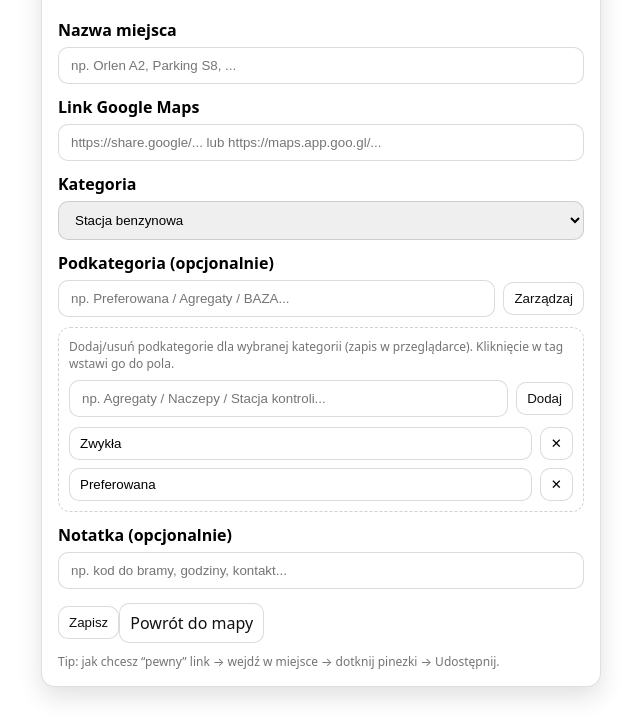
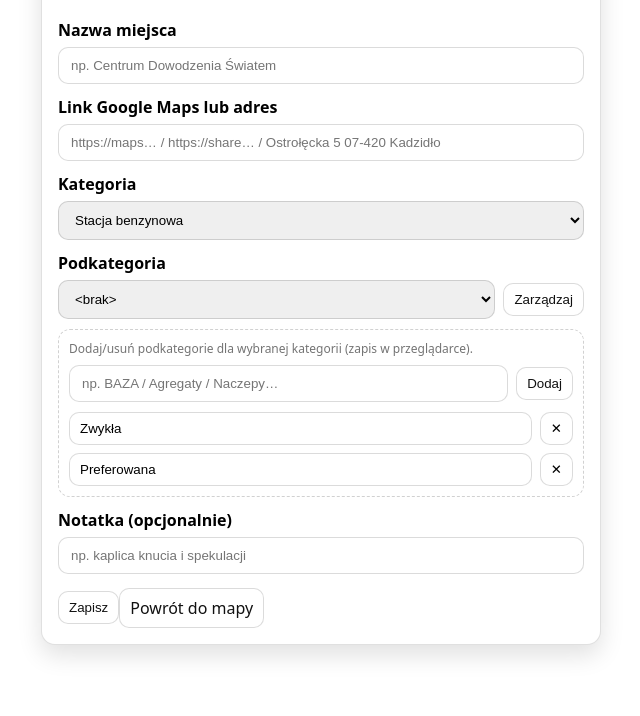
Before and after one commit to wshoq/MapYourPoints, a website: page public/form.html in a window 1280 px wide. Both pictures are taken after a click on the button "Zarządzaj". Shown: the part 102-818 px from the top of the page, without its empty margins (319-959 px from the left). Drawn offline with Linux system fonts and the light colour scheme.

Commit message:
Update form.html

```diff
--- a/public/form.html
+++ b/public/form.html
@@ -12,33 +12,32 @@
     <div class="card">
       <h1>Dodaj punkt</h1>
 
-      <div id="ok" class="small success" style="display:none; margin-bottom:10px;"></div>
-      <div id="err" class="small error" style="display:none; margin-bottom:10px;"></div>
+      <div id="ok" class="small" style="display:none; margin-bottom:10px; color:#1b5e20;"></div>
+      <div id="err" class="small" style="display:none; margin-bottom:10px; color:#b71c1c;"></div>
 
       <form id="f" autocomplete="off">
         <label>Nazwa miejsca</label>
-        <input name="name" id="name" required placeholder="np. Orlen A2, Parking S8, ..." />
+        <input name="name" id="name" required placeholder="np. Centrum Dowodzenia Światem" />
 
-        <label>Link Google Maps</label>
-        <input name="link" id="link" required placeholder="https://share.google/... lub https://maps.app.goo.gl/..." />
+        <label>Link Google Maps lub adres</label>
+        <input name="link" id="link" required placeholder="https://maps… / https://share… / Ostrołęcka 5 07-420 Kadzidło" />
 
         <label>Kategoria</label>
         <select name="category" id="category" required></select>
 
-        <label>Podkategoria (opcjonalnie)</label>
+        <label>Podkategoria</label>
         <div class="row" style="gap:8px;">
-          <input name="subcategory" id="subcategory" list="subListDatalist" placeholder="np. Preferowana / Agregaty / BAZA..." />
-          <datalist id="subListDatalist"></datalist>
+          <select name="subcategory" id="subcategory" style="flex:1;"></select>
           <button class="btn" type="button" id="manageBtn">Zarządzaj</button>
         </div>
 
         <div id="manageBox" class="manageBox" style="display:none;">
           <div class="small muted" style="margin-bottom:8px;">
-            Dodaj/usuń podkategorie dla wybranej kategorii (zapis w przeglądarce). Kliknięcie w tag wstawi go do pola.
+            Dodaj/usuń podkategorie dla wybranej kategorii (zapis w przeglądarce).
           </div>
 
           <div class="row" style="gap:8px;">
-            <input id="newSub" placeholder="np. Agregaty / Naczepy / Stacja kontroli..." />
+            <input id="newSub" placeholder="np. BAZA / Agregaty / Naczepy…" />
             <button class="btn" type="button" id="addSubBtn">Dodaj</button>
           </div>
 
@@ -46,15 +45,11 @@
         </div>
 
         <label>Notatka (opcjonalnie)</label>
-        <input name="note" id="note" placeholder="np. kod do bramy, godziny, kontakt..." />
+        <input name="note" id="note" placeholder="np. kaplica knucia i spekulacji" />
 
         <div class="row" style="margin-top:14px;">
           <button class="btn" type="submit" id="submitBtn">Zapisz</button>
           <a class="btn" href="/">Powrót do mapy</a>
-        </div>
-
-        <div class="small muted" style="margin-top:10px;">
-          Tip: jak chcesz “pewny” link → wejdź w miejsce → dotknij pinezki → Udostępnij.
         </div>
       </form>
     </div>
```
